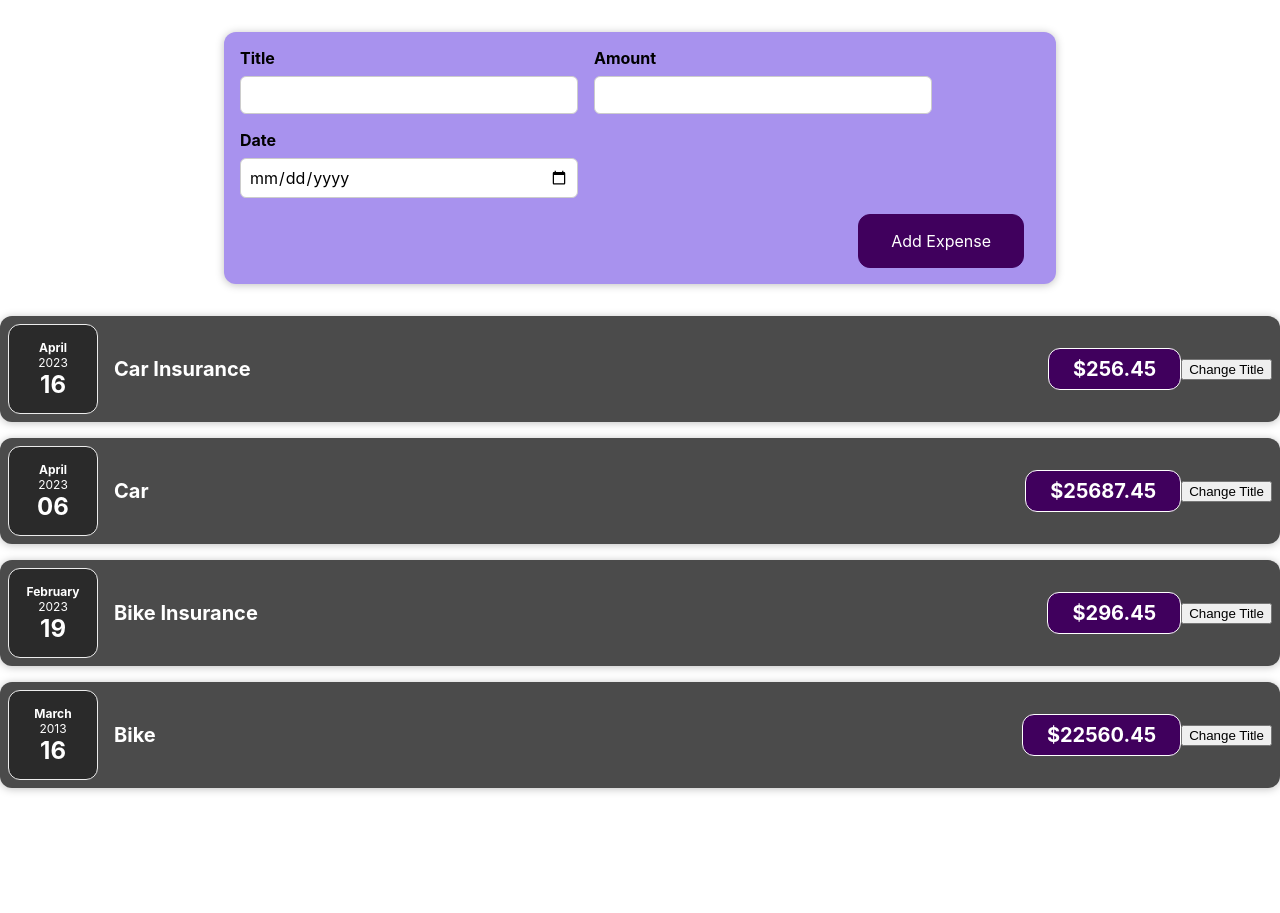
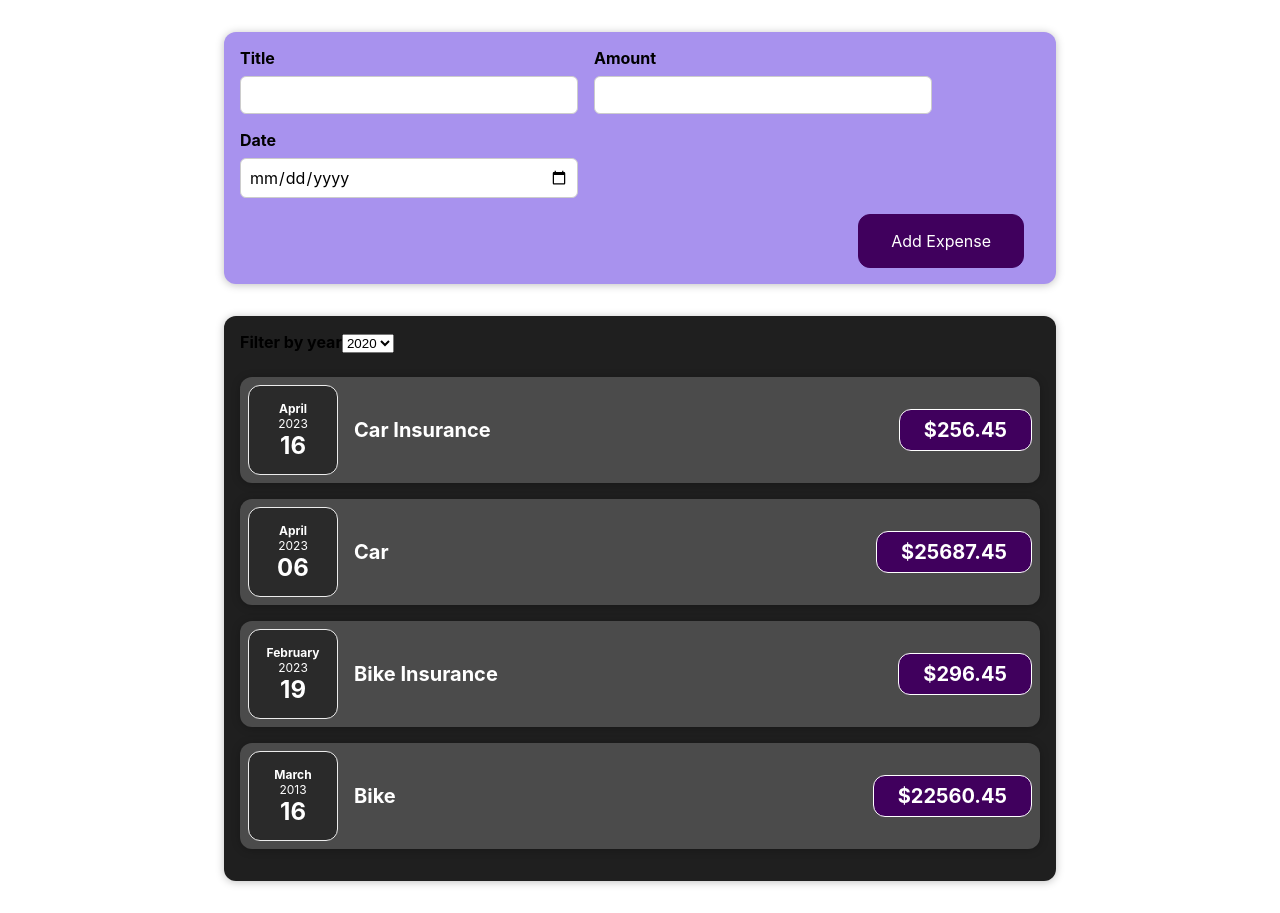
Before and after one commit to Balwantkiraula/firstReactfile, a React (Create React App) app: page / in a window 1280 px wide. Before the commit the page ends 804 px from the top, so only its background shows below. Built offline with nearby package versions, Linux system fonts and the light colour scheme.

Commit message:
first commit

```diff
--- a/src/App.js
+++ b/src/App.js
@@ -1,26 +1,28 @@
-import React from 'react';
+import React,{ useState} from 'react';
 import NewExpense from './components/NewExpense/NewExpense';
-import ExpenseItem from './components/Expenses/ExpenseItem';
 import Expenses from './components/Expenses/Expenses';
-import ExpenseForm from './components/NewExpense/ExpenseForm';
+
+
+
+const xpenses=[
+  {title: 'Car Insurance', amount: 256.45, date: new Date(2023, 3, 16)},
+{title: 'Car', amount: 25687.45, date: new Date(2023, 3, 6)},
+{title: 'Bike Insurance', amount: 296.45, date: new Date(2023, 1, 19)},
+{title: 'Bike', amount: 22560.45, date: new Date(2013, 2, 16)},
+];
 const App = () => {
-  const expenses=[
-    {title: 'Car Insurance', amount: 256.45, date: new Date(2023, 3, 16)},
-  {title: 'Car', amount: 25687.45, date: new Date(2023, 3, 6)},
-  {title: 'Bike Insurance', amount: 296.45, date: new Date(2023, 1, 19)},
-  {title: 'Bike', amount: 22560.45, date: new Date(2013, 2, 16)},
-];
+const [expenses, setExpenses] = useState(xpenses);
+
 const addExpenseHandler= (expense) =>{
-  console.log('in app js')
-  console.log(expenses)
+ setExpenses((prevExpenses) =>{
+  return [expense, ...prevExpenses]
+ })
 }
   return (
     <div >
       <NewExpense onAddExpense={addExpenseHandler}/>
-      <ExpenseItem title={expenses[0].title} amount={expenses[0].amount} date={expenses[0].date}></ExpenseItem>
-      <ExpenseItem title={expenses[1].title} amount={expenses[1].amount} date={expenses[1].date}></ExpenseItem>
-       <ExpenseItem title={expenses[2].title} amount={expenses[2].amount} date={expenses[2].date}></ExpenseItem>
-       <ExpenseItem title={expenses[3].title} amount={expenses[3].amount} date={expenses[3].date}></ExpenseItem>
+     <Expenses items={expenses} />
+
     </div>
   );
 }
--- a/src/components/Expenses/ExpenseItem.js
+++ b/src/components/Expenses/ExpenseItem.js
@@ -1,14 +1,9 @@
-import React,{ useState } from 'react';
+import React from 'react';
 import Card from '../UI/Card';
 import ExpenseDate from './ExpenseDate';
 import './ExpenseItem.css';
 const ExpenseItem = (props) =>{
-      const [title, setTitle] = useState(props.title);
 
-    const clickHandler = () =>{
-        setTitle('$100')
-        console.log(title)
-    }
     return (
         <Card className='expense-item'>
            <ExpenseDate date={props.date} />
@@ -16,7 +11,6 @@ const ExpenseItem = (props) =>{
             <h2>{props.title}</h2>
             <div className='expense-item__price'>${props.amount}</div>
             </div>
-            <button onClick={clickHandler}>Change Title</button>
         </Card>
     );
 
--- a/src/components/Expenses/Expenses.js
+++ b/src/components/Expenses/Expenses.js
@@ -1,15 +1,21 @@
-import React from 'react';
+import React, { useState } from 'react';
 import './Expenses.css';
 import ExpenseItem from './ExpenseItem';
 import Card from '../UI/Card';
+import ExpensesFilter from './ExpensesFilter';
 
 const Expenses = (props) => {
+    const [filteredYear, setFilteredYear]=useState('2020');
+    const filterChangedHandler = (selectedYear) =>{
+        setFilteredYear(selectedYear);
+    }
 return (
     <Card className="expenses">
-         <ExpenseItem title={props[0].title} amount={props[0].amount} date={props[0].date}></ExpenseItem>
-      <ExpenseItem title={props[1].title} amount={props[1].amount} date={props[1].date}></ExpenseItem>
-       <ExpenseItem title={props[2].title} amount={props[2].amount} date={props[2].date}></ExpenseItem>
-       <ExpenseItem title={props[3].title} amount={props[3].amount} date={props[3].date}></ExpenseItem>
+        <ExpensesFilter selected={filteredYear} onchangeFilter={filterChangedHandler}/>
+        {props.items.map( (expense) =>(
+        <ExpenseItem title={expense.title} amount={expense.amount} date={expense.date}/>
+        ))}
+
     </Card>
 );
 }
--- /dev/null
+++ b/src/components/Expenses/ExpensesFilter.css
@@ -0,0 +1,26 @@
+.expense-filter {
+    display: flex;
+    flex-wrap: wrap;
+    gap: 1rem;
+    margin-bottom: 1rem;
+    text-align: left;
+  }
+
+  .expense-filter__control {
+    font-weight: bold;
+    margin-bottom: 0.5rem;
+    display: block;
+  }
+
+  .expense-filter__control  input {
+    font: inherit;
+    padding: 0.5rem;
+    border-radius: 6px;
+    border: 1px solid #ccc;
+    width: 20rem;
+    max-width: 100%;
+  }
+
+  .new-expense__actions {
+    text-align: right;
+  }
--- /dev/null
+++ b/src/components/Expenses/ExpensesFilter.js
@@ -0,0 +1,22 @@
+import React from 'react'
+import './ExpensesFilter.css';
+const ExpensesFilter= (props) =>{
+const dropdownChangeHandler =(event) =>{
+  props.onChangeFilter(event.target.value);
+}
+return (
+    <div className='expense-filter'>
+        <div className='expense-filter__control'>
+            <label>Filter by year</label>
+          <select value={props.selected} onChange={dropdownChangeHandler}>
+          <option value='2023'>2023</option>
+          <option value='2022'>2022</option>
+          <option value='2021'>2021</option>
+          <option value='2020'>2020</option>
+          </select>
+        </div>
+
+    </div>
+)
+}
+export default ExpensesFilter;
--- a/src/components/NewExpense/ExpenseForm.js
+++ b/src/components/NewExpense/ExpenseForm.js
@@ -1,7 +1,7 @@
 import React,{ useState} from 'react';
 import './ExpenseForm.css';
 
-const ExpenseForm = () =>{
+const ExpenseForm = (props) =>{
     const [enteredTitle, setEnteredTitle] = useState();
     const [enteredAmount, setEnteredAmount] = useState();
     const [enteredDate, setEnteredDate] = useState();
@@ -33,7 +33,8 @@ const ExpenseForm = () =>{
         amount : enteredAmount,
         date : new Date(enteredDate)
        }
-       console.log(expenseData)
+       props.onSaveExpenseData(expenseData);
+
        setEnteredTitle('');
        setEnteredAmount('');
        setEnteredDate('');
```
